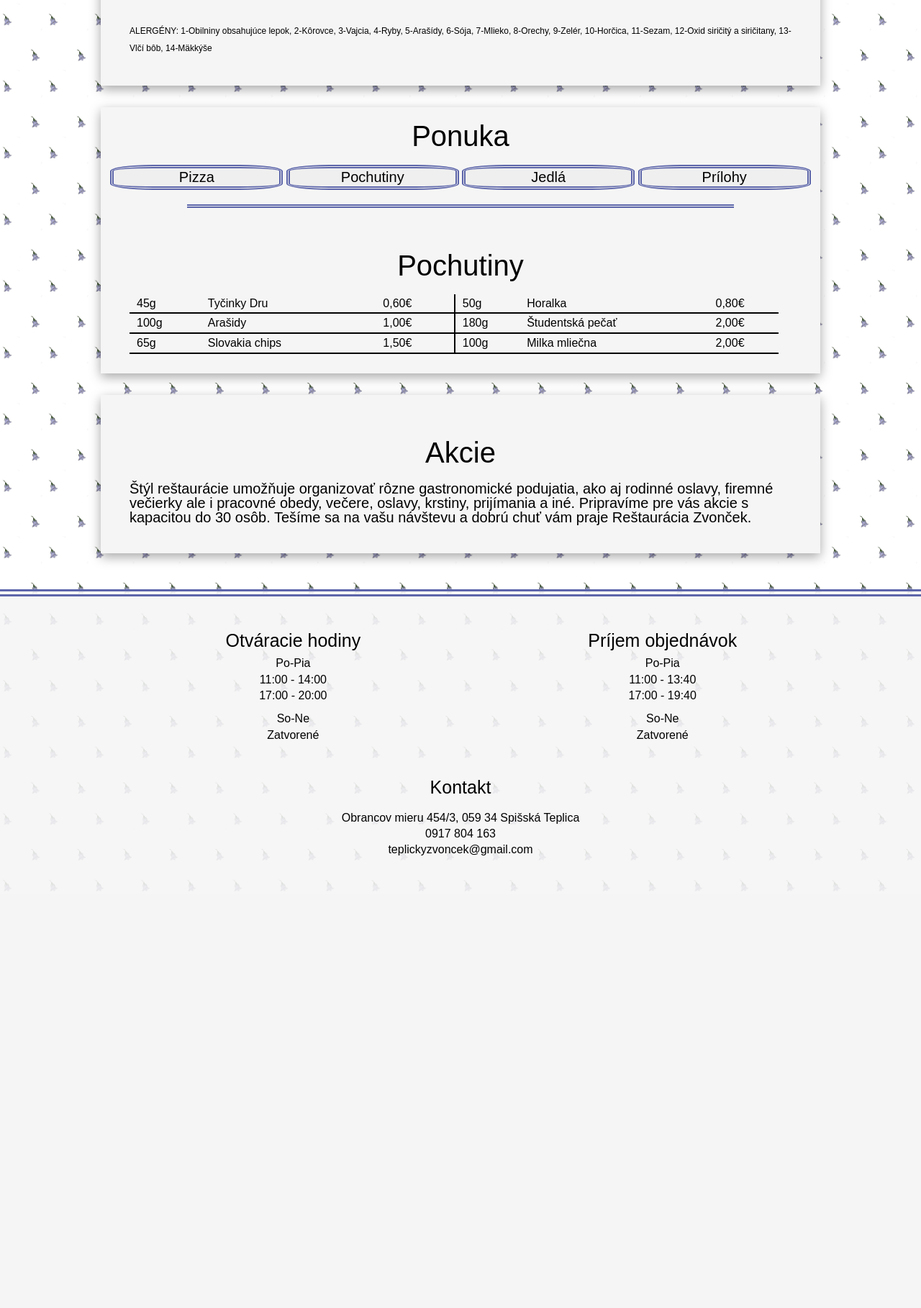
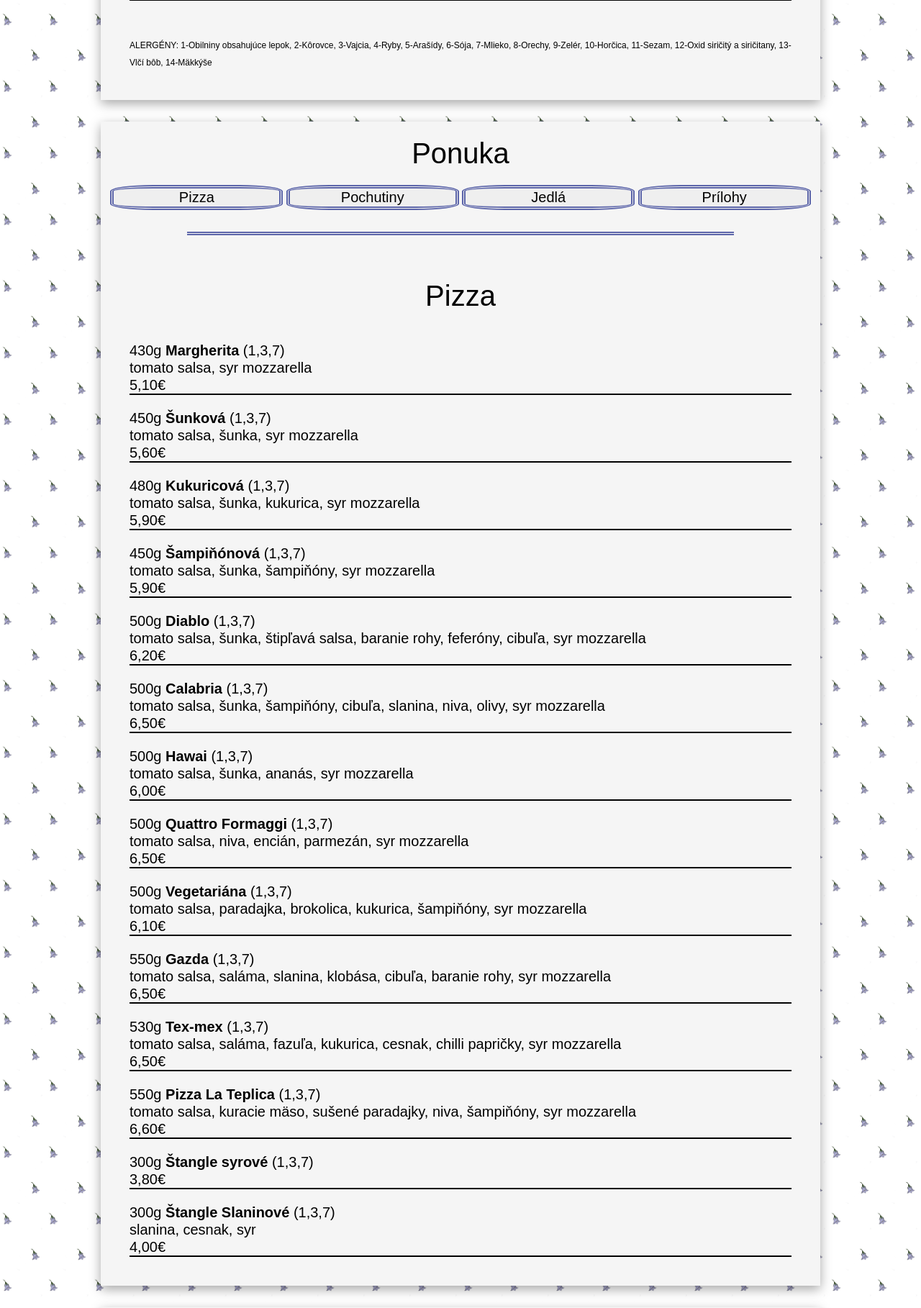
Before and after one commit to Norvo/Norvo.github.io, a PHP site: page /zvoncek/ in a window 1280 px wide. Shown: the part 1840-3658 px from the top of the page at 72% size. Before the commit the page ends 3078 px from the top, so only its background shows below. Run offline with PHP 8.4, Linux system fonts and the light colour scheme.

Commit message:
Added function to Ponuka

```diff
--- a/zvoncek/Stylesheets/main.css
+++ b/zvoncek/Stylesheets/main.css
@@ -77,6 +77,7 @@
 }
 main section:first-child img.mainlogo {
     max-width: 400px;
+    padding-top: 20px;
 }
 main section:first-child h2 {
     font-family: "LucidaHandwriting";
@@ -128,6 +129,9 @@
 
 
 /* #### Druhá "strana" #### */
+#ponuka h2 {
+    line-height: 1.2em;
+}
 /* Navigácia Ponuky */
 .ponukaheader {
     text-align: center;
@@ -144,6 +148,8 @@
     width: 24%;
     border: #5d66aa double 5px;
     border-radius: 25%;
+    min-width: fit-content;
+    margin-bottom: 10px;
 }
 .ponukaheader button:hover {
     background-color: #5d66aa;
@@ -239,6 +245,7 @@
 }
 footer h3 {
     padding-top: 10px;
+    font-size: 20px;
 }
 .celkovehodiny {
     width: 80%;
@@ -250,6 +257,7 @@
     display: inline-block;
     width: 45%;
     margin-left: 4.7%;
+    margin-top: 20px;
 }
 .kontakt {
     text-align: center;
@@ -257,6 +265,17 @@
 }
 .kontakt h2 {
     padding-bottom: 20px;
+}
+
+
+
+
+@media screen and (max-width: 905px) {
+    .hodiny, .objednavky {
+        float: none;
+        display: block;
+        margin:  20px auto 0 auto;
+    }
 }
 @media screen and (max-width: 800px) {
   .topnav a:not(:first-child) {
@@ -297,10 +316,6 @@
   }
 }
 
-#pizza, #pochutinys, #jedlo, #prilohy {
-    display: none;
-}
-
 @media screen and (max-width: 800px) {
   .topnav.responsive {position: relative;}
   .topnav.responsive .icon {
@@ -322,6 +337,12 @@
   }
 }
 
+@media screen and (max-width: 500px) {
+    .mainlogo {
+        width: 280px;
+    }
+
+}
 
 @font-face {
     font-family: "LucidaHandwriting";
--- a/zvoncek/index.html
+++ b/zvoncek/index.html
@@ -229,14 +229,14 @@
             <h2>Ponuka</h2>
             <div class="ponuka">
                 <div class="ponukaheader">
-                    <button id="pizzabutton" onclick="">Pizza</button>
-                    <button id="pochutinybutton" onclick="">Pochutiny</button>
-                    <button id="jedlobutton" onclick="">Jedlá</button>
-                    <button id="prilohybutton" onclick="">Prílohy</button>
+                    <button id="pizzabutton" onclick="showDivs(1)">Pizza</button>
+                    <button id="pochutinybutton" onclick="showDivs(2)">Pochutiny</button>
+                    <button id="jedlobutton" onclick="showDivs(3)">Jedlá</button>
+                    <button id="prilohybutton" onclick="showDivs(4)">Prílohy</button>
                 </div>
                 <div class="ponukaheaderunderline"></div>
                 <div class="ponukamain">
-                    <div id="pizza">
+                    <div id="pizza" class="foodmenu">
                         <h2>Pizza</h2>
                         <div>
                             <div class="pizza">
@@ -310,7 +310,7 @@
                             </div>
                         </div>
                     </div>
-                    <div id="pochutiny">
+                    <div id="pochutiny" class="foodmenu">
                         <h2>Pochutiny</h2>
                         <table class="dve">
                             <tr>
@@ -380,7 +380,7 @@
                         </table>
 
                     </div>
-                    <div id="jedlo">
+                    <div id="jedlo" class="foodmenu">
                         <h2>Mäsité a bezmäsité jedlá</h2>
                         <table>
                             <tr>
@@ -481,7 +481,7 @@
                             </tr>
                         </table>
                     </div>
-                    <div id="prilohy">
+                    <div id="prilohy" class="foodmenu">
                         <h2>Prílohy</h2>
                         <table>
                             <tr>
@@ -563,6 +563,18 @@
               x.className = "topnav";
             }
             }
+
+            var a = 1;
+            showDivs(a);
+
+            function showDivs(n) {
+                n = n-1
+                x = document.getElementsByClassName("foodmenu");
+                for (i = 0; i < x.length; i++) {
+                  x[i].style.display = "none";
+                  x[n].style.display = "block";
+                }
+            }
     </script>
 
 </body>
```
